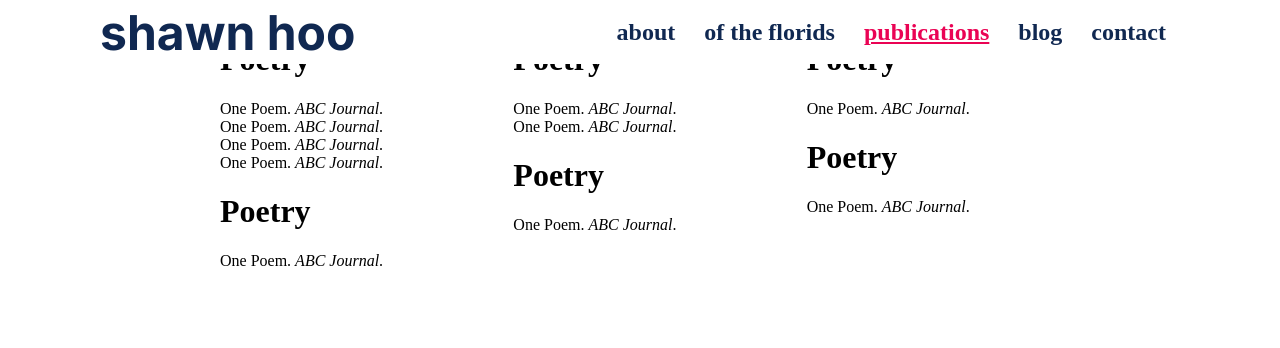
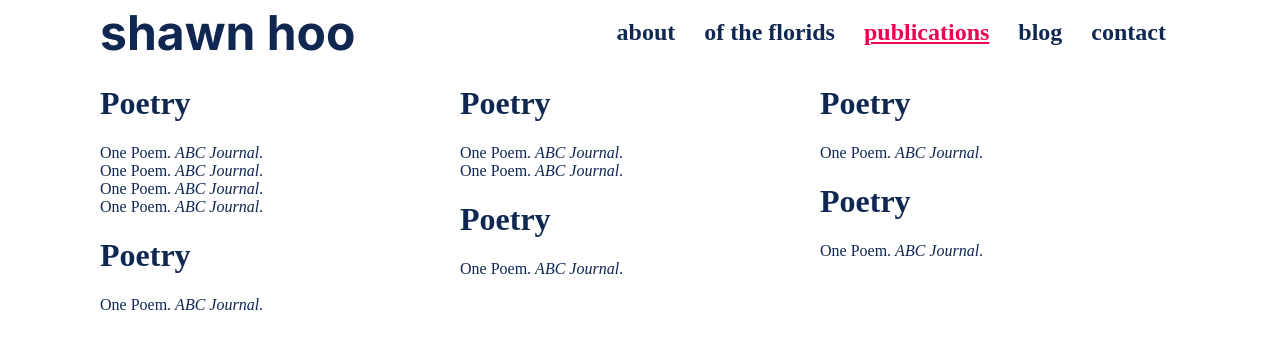
Before and after one commit to Darren-Loh/shawn-hoo-portfolio-web, a React (Create React App) app: page /publications in a window 1280 px wide. Shown: the top 348 px of the page. Built offline with nearby package versions, Linux system fonts and the light colour scheme.

Commit message:
update font colour

```diff
--- a/src/App.css
+++ b/src/App.css
@@ -3,6 +3,7 @@
 .App{
   margin: 0px 100px;
   font-family: 'Newsreader';
+  color: #102851;
 }
 
 .nav-bar {
@@ -21,8 +22,8 @@
   font-family: 'Inter';
   font-weight: 700;
   font-size: 48px;
+  text-decoration: none;
   color: #102851;
-  text-decoration: none;
 }
 
 .nav-links {
@@ -33,8 +34,8 @@
 
 a:link, a:visited {
   list-style: none;
+  text-decoration: none;
   color: #102851;
-  text-decoration: none;
 }
 
 a:hover, .nav-links .active  {
--- a/src/Components/CSS/Book.css
+++ b/src/Components/CSS/Book.css
@@ -1,7 +1,6 @@
 .main-body {
     display: grid;
     grid-template-columns: auto auto;
-    color: #102851;
     margin-top: 64px;
     padding-top: 20px;
 }
--- a/src/Components/PublicationsPage.js
+++ b/src/Components/PublicationsPage.js
@@ -27,8 +27,7 @@ const PublicationsPage = () => {
 const containerStyle = {
   display: 'grid',
   gridTemplateColumns: 'repeat(3, 1fr)',
-  marginLeft: 100,
-  marginRight: 100
+  marginTop: 64
 }
 
 const columnContainerStyle = {
@@ -36,7 +35,6 @@ const columnContainerStyle = {
   flexDirection: 'column',
   alignItems: 'flex-start',
   justifyContent: 'flex-start',
-  margin: 20,
 }
 
 
--- a/src/Components/blog/BlogPage.css
+++ b/src/Components/blog/BlogPage.css
@@ -16,13 +16,11 @@
   .blogPostHeader{
     font-weight: bold;
     font-size:36px;
-    color: #102851;
 
   }
 
   .blogPostPara{
     font-size: 24px;
-    color: #102851;
     text-overflow: ellipsis;
     word-wrap: break-word;
     overflow: hidden;
@@ -35,7 +33,6 @@
   }
   .blogPostParaKeepReading{
     font-size: 24px;
-    color: #102851;
     line-height: 1.2em;
     display: -webkit-box !important;
     -webkit-box-orient: vertical;
@@ -43,7 +40,6 @@
   }
   .blogPostParaCHECK{
     font-size: 24px;
-    color: #102851;
     text-overflow: ellipsis;
     word-wrap: break-word;
     overflow: hidden;
@@ -60,7 +56,6 @@
     justify-content: space-between;
     font-weight: bold;
     font-size: 24px;
-    color: #102851;
   }
 
   .blogTagContainer{
--- a/src/Components/contact/ContactPage.css
+++ b/src/Components/contact/ContactPage.css
@@ -17,7 +17,6 @@
     width: 50%;
     gap: 23px;
     font-size: 24px;
-    color: #102851;
 }
 
 .contactPageIcons{
@@ -37,7 +36,6 @@
     width: 50%;
     font-size: 20px;
     gap: 19px;
-    color: #102851;
 }
 .nameInput{
     display: flex;
@@ -47,7 +45,6 @@
 #fname, #lname, #email{
     font-size: 20px;
     height: 50px;
-    color: #102851;
     border-color: #102851;
     border-radius: 2px;
 }
```
